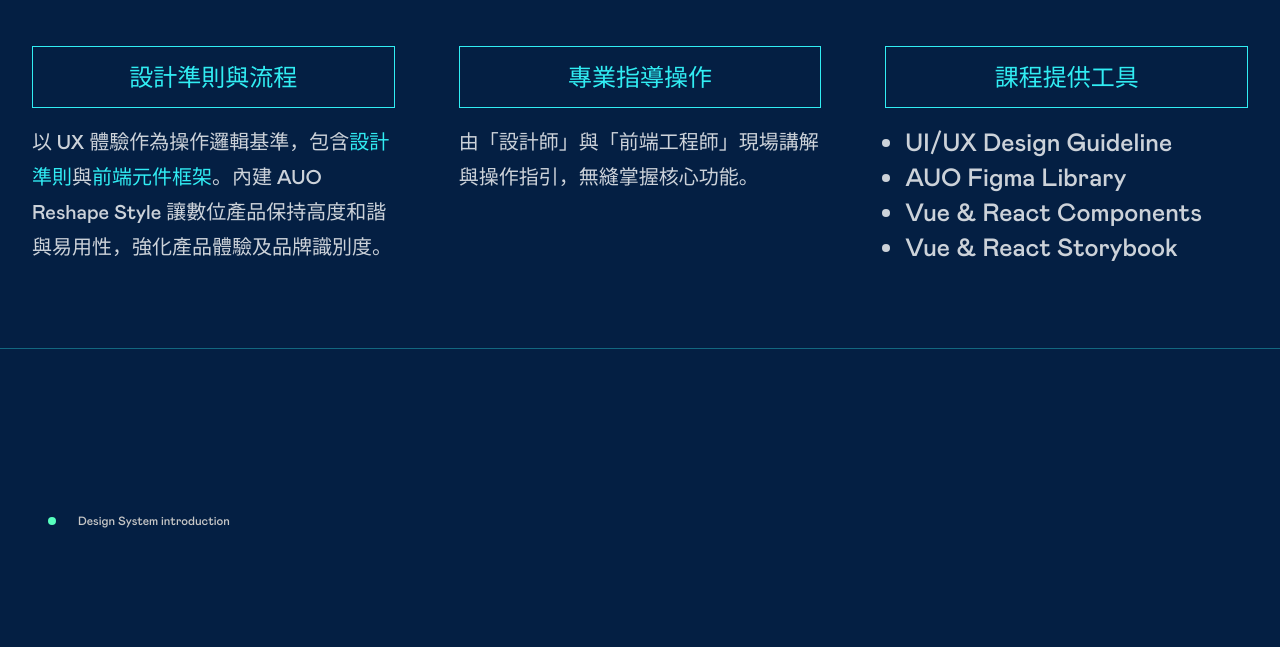
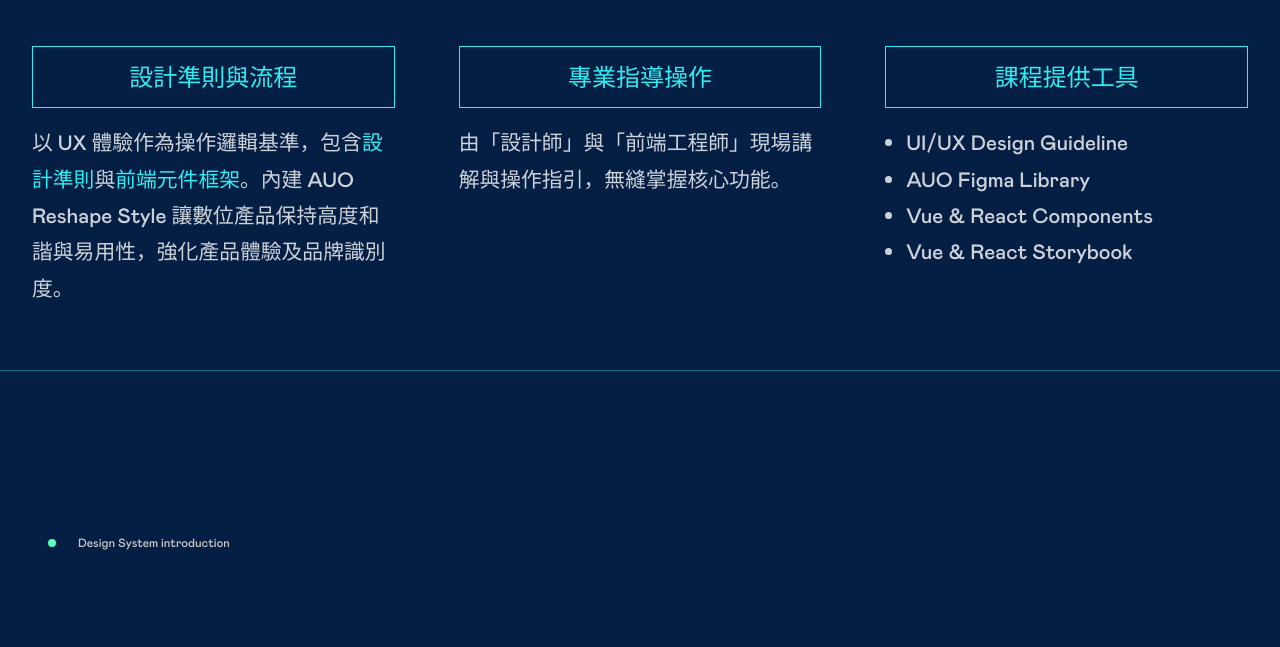
Before and after one commit to uedteam/AUO_designsystem, a plain HTML site: page index.html in a window 1280 px wide. Shown: the part 1300-1947 px from the top of the page. Drawn offline with Linux system fonts and the light colour scheme; files whose address does not match are found by name.

```diff
--- a/sass/template/_main_page.scss
+++ b/sass/template/_main_page.scss
@@ -1794,8 +1794,8 @@ section.auo_dsfeature {
                 display: block;
             }
 
-            p,li {
-                font-size: 1.25em;
+            p,ul {
+                font-size: 1.3em;
 
                 @include screen('mobile') {
                     font-size: 1.15em;
```
Also changed, not shown: css/style.min.css, 1 other file.
